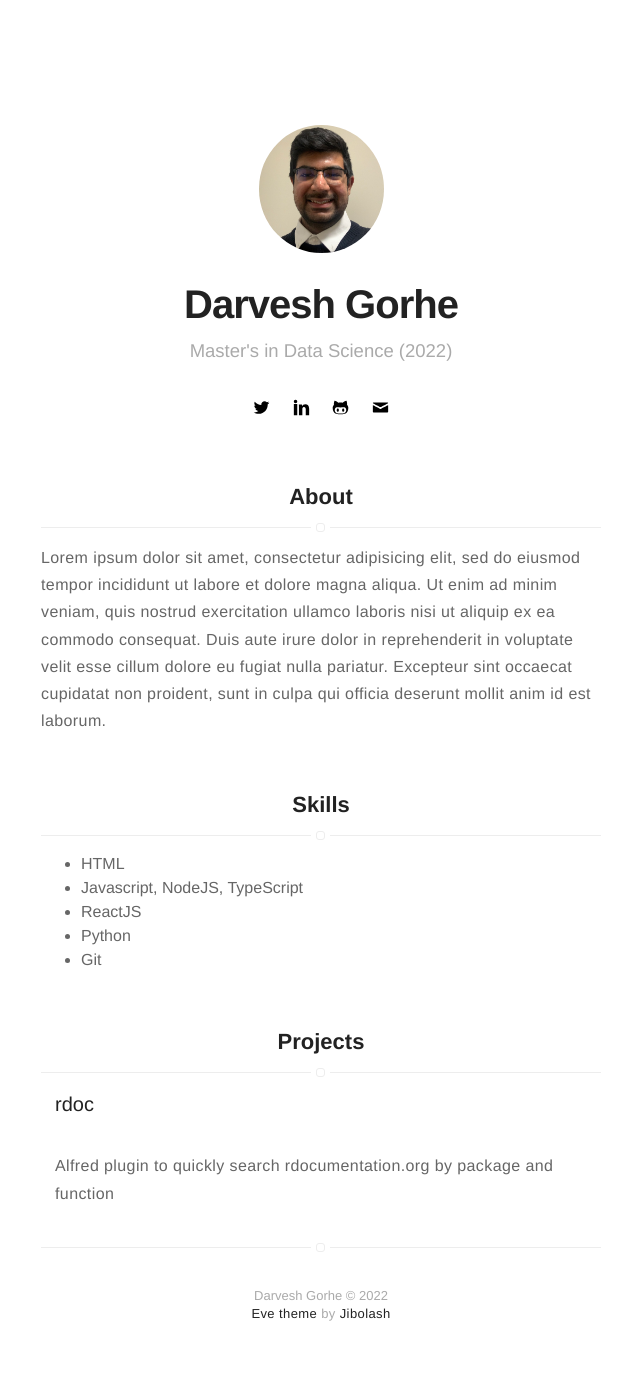
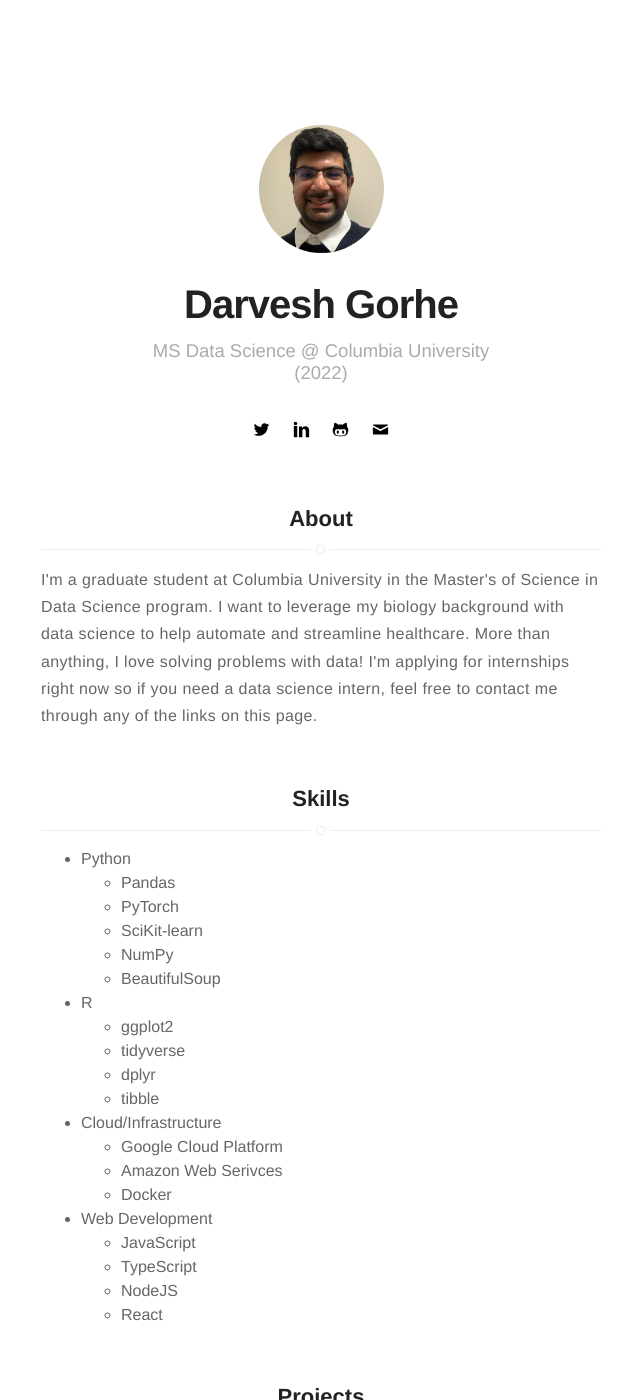
Before and after one commit to dgorhe/dgorhe.github.io, a Jekyll site: the page built from index.html, in a window 1280 px wide and 1400 px high. Shown: the whole window, without its empty margins (319-959 px from the left). Built offline with Jekyll 4.4.1, drawn with Linux system fonts in a browser that asks for light colours; some of the changed text lies outside the part shown.

Commit message:
Replaced text, icons, and profile from template

```diff
--- a/_config.yml
+++ b/_config.yml
@@ -1,6 +1,6 @@
 # Your name and what you do
 name: Darvesh Gorhe
-bio: Master's in Data Science (2022)
+bio: MS Data Science @ Columbia University (2022)
 
 description: Darvesh Gorhe's Personal Website
 
@@ -43,23 +43,26 @@ about: true
 # do you want to display a skills section? true or false
 skills: true
 
-# add your skills here
-skills-list:
-    - HTML
-    - Javascript, NodeJS, TypeScript
-    - ReactJS
-    - Python
-    - Git
-
 # do you want to display a projects section? true or false
 projects: true
+
+# # do you want to display a experience section? true or false
+# experience: true
 
 # add your projects here
 project-list:
     rdoc:
         name: rdoc
-        description: Alfred plugin to quickly search rdocumentation.org by package and function
+        description: Alfred plugin to quickly search rdocumentation.org by package and function.
         url: https://github.com/dgorhe/rdoc
+    kitchenpantry:
+        name: Kitchen Pantry
+        description: (In progress) application to help users keep track of food and recipes.
+        url: https://github.com/dgorhe/kitchenpantry
+    blog:
+        name: Personal Blog
+        description: A space where I apply my data science frameworks and skills to contemporary questions.
+        url: https://dgorhe.github.io/blog
 
 
 # do you want to display the theme attribution? true or false
--- a/_includes/about.html
+++ b/_includes/about.html
@@ -1,6 +1,4 @@
-<p>Lorem ipsum dolor sit amet, consectetur adipisicing elit, sed do eiusmod
-tempor incididunt ut labore et dolore magna aliqua. Ut enim ad minim veniam,
-quis nostrud exercitation ullamco laboris nisi ut aliquip ex ea commodo
-consequat. Duis aute irure dolor in reprehenderit in voluptate velit esse
-cillum dolore eu fugiat nulla pariatur. Excepteur sint occaecat cupidatat non
-proident, sunt in culpa qui officia deserunt mollit anim id est laborum.</p>
+<p>I'm a graduate student at Columbia University in the Master's of Science in Data Science program.
+I want to leverage my biology background with data science to help automate and streamline healthcare.
+More than anything, I love solving problems with data! I'm applying for internships right now so
+if you need a data science intern, feel free to contact me through any of the links on this page.</p>
--- /dev/null
+++ b/_includes/experience.html
@@ -0,0 +1 @@
+<p>Under construction</p>
--- a/_includes/nav.html
+++ b/_includes/nav.html
@@ -30,3 +30,14 @@
     </nav>
     {% include projects.html %}
 {% endif %}
+
+{% if site.experience %}
+    <nav class="nav-home">
+        <ul class="list">
+            <li class="item">
+                <h2>Experience</h2>
+            </li>
+        </ul>
+    </nav>
+    {% include experience.html %}
+{% endif %}
--- a/_includes/skills.html
+++ b/_includes/skills.html
@@ -1,5 +1,40 @@
-<ul class="skill-list">
+<!-- <ul class="skill-list">
 	{% for skill in site.skills-list %}
 		<li>{{ skill }}</li>
 	{% endfor %}
+</ul> -->
+
+<ul class="skill-list">
+	<li>Python</li>
+	<ul>
+		<li>Pandas</li>
+		<li>PyTorch</li>
+		<li>SciKit-learn</li>
+		<li>NumPy</li>
+		<li>BeautifulSoup</li>
+	</ul>
+
+	<li>R</li>
+	<ul>
+		<li>ggplot2</li>
+		<li>tidyverse</li>
+		<li>dplyr</li>
+		<li>tibble</li>
+	</ul>
+
+	<li>Cloud/Infrastructure</li>
+	<ul>
+		<li>Google Cloud Platform</li>
+		<li>Amazon Web Serivces</li>
+		<li>Docker</li>
+	</ul>
+
+	<li>Web Development</li>
+	<ul>
+		<li>JavaScript</li>
+		<li>TypeScript</li>
+		<li>NodeJS</li>
+		<li>React</li>
+	</ul>
+
 </ul>
```
Also changed, not shown: 1 other file.
